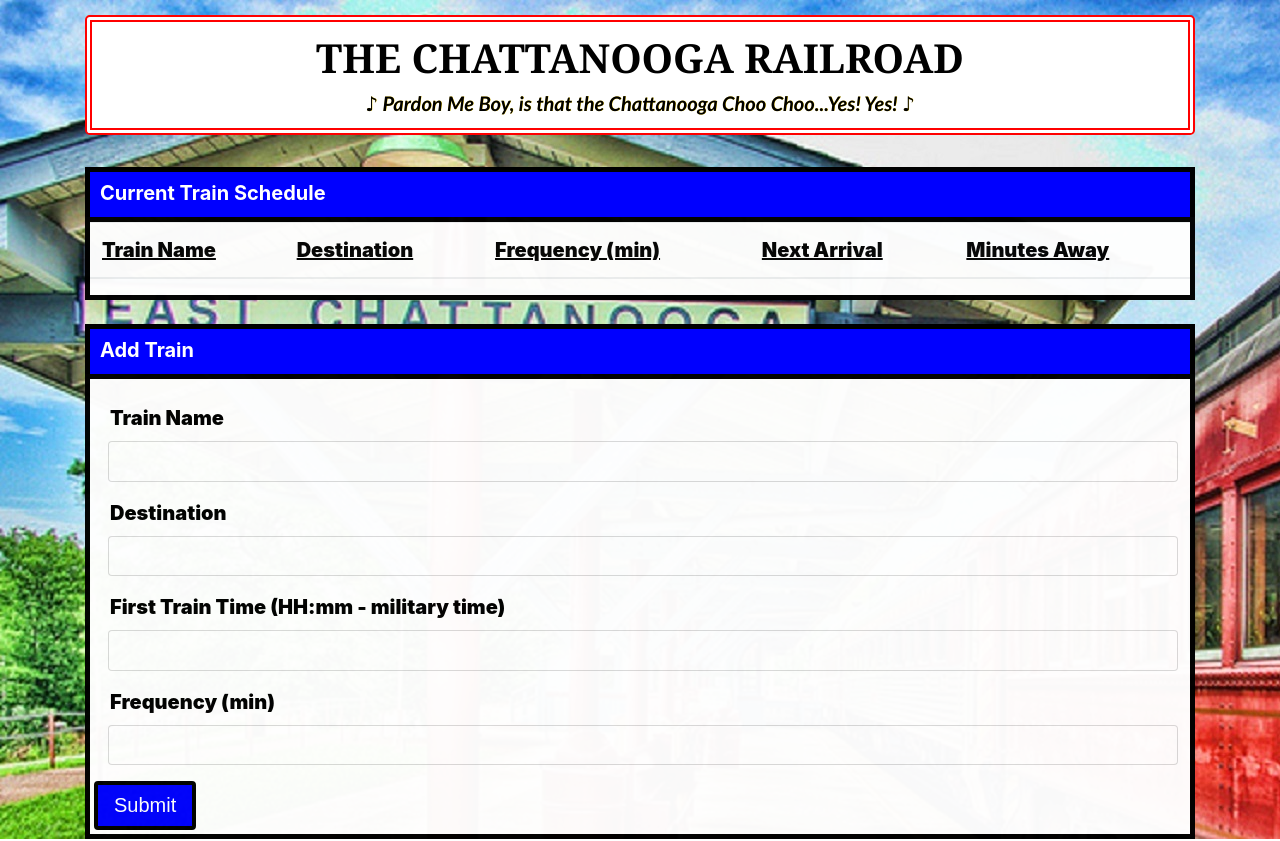
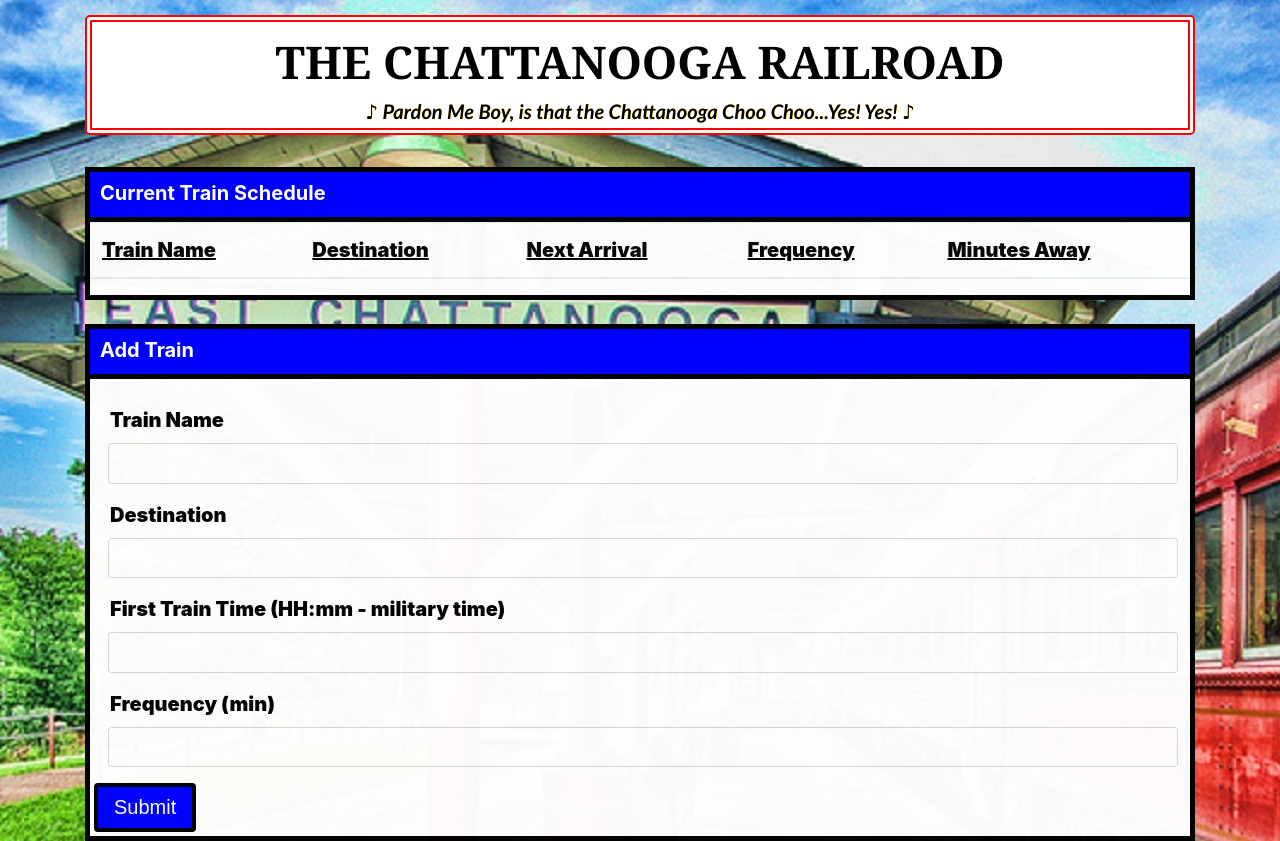
Before and after one commit to AZCoder018/TrainScheduler, a plain HTML site: page index.html in a window 1280 px wide. Drawn offline with nearby package versions, Linux system fonts and the light colour scheme; no server answers.

Commit message:
almost complete

```diff
--- a/assets/css/style.css
+++ b/assets/css/style.css
@@ -19,7 +19,7 @@ body {
 
 #heading {
     text-align: center;
-    font-size: 40px;
+    font-size: 45px;
     font-family: Cambria, Cochin, Georgia, Times, 'Times New Roman', serif;
     font-weight: 1000;
     color: black;
@@ -38,6 +38,7 @@ body {
     padding-top: 0px;
     border-top: 0px;
     margin-top: 0px;
+    border-bottom: 3px;
     font-style: italic;
 }
 
@@ -66,6 +67,7 @@ body {
     height: 50px;
     border-bottom: 0px;
     margin-bottom: 0px;
+    padding-bottom: 0px;
 }
 
 .current {
@@ -164,6 +166,8 @@ body {
 #chooChoo {
     font-weight: 1000;
     margin-left: 6px;
+    margin-top: 1px;
+    padding-top: 1px;
 }
 
 #desti {
--- a/index.html
+++ b/index.html
@@ -33,8 +33,8 @@
                             <tr>
                                 <th id="trainName">Train Name</th>
                                 <th id="destination">Destination</th>
-                                <th id="frequency">Frequency (min)</th>
                                 <th id="nextArrival">Next Arrival</th>
+                                <th id="frequency">Frequency</th>
                                 <th id="minutesAway">Minutes Away</th>
                             </tr>
                         </thead>
```
Also changed, not shown: assets/javascript/scheduler.js (+19 -11 lines).
